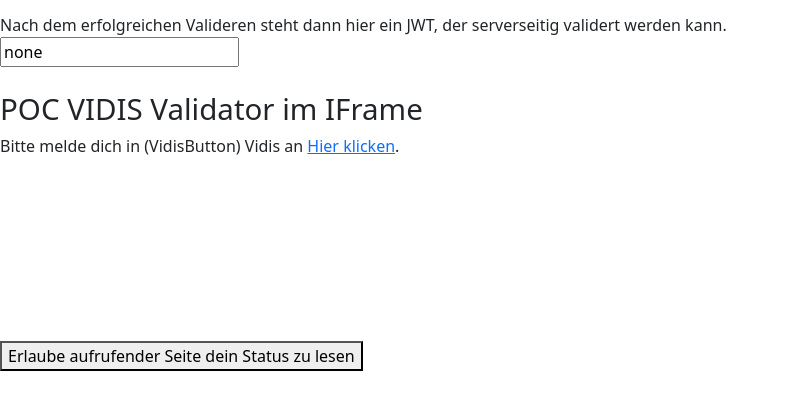
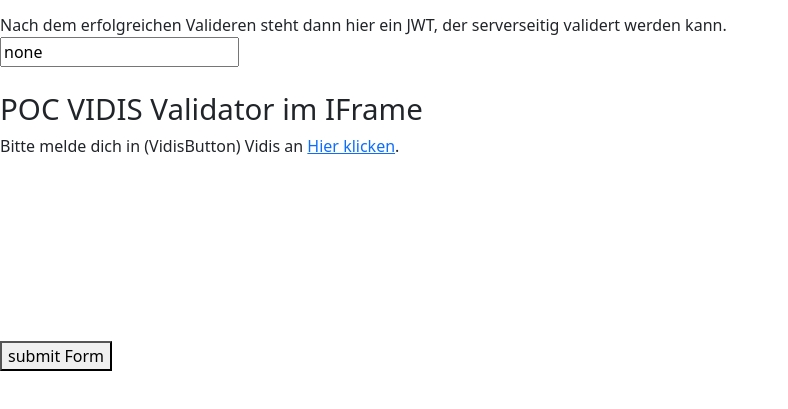
Before and after one commit to janrenz/validator-poc, a plain HTML site: page index.html in a window 1280 px wide. Shown: the part 83-492 px from the top of the page, without its empty margins (0-788 px from the left). Drawn offline with nearby package versions, Linux system fonts and the light colour scheme.

Commit message:
Update index.html

```diff
--- a/index.html
+++ b/index.html
@@ -37,7 +37,7 @@
         Nach dem erfolgreichen Valideren steht dann hier ein JWT, der serverseitig validert werden kann. <br />
         <input type="text" id="inputtext" value="none"></input><br /><br />
         <iframe src="validator.html" width="500" height="250"></iframe><br />
-        <button type="submit">Erlaube aufrufender Seite dein Status zu lesen</button>
+        <button type="submit">submit Form</button>
     </form>
 
     <script src="https://cdn.jsdelivr.net/npm/bootstrap@5.3.3/dist/js/bootstrap.bundle.min.js" integrity="sha384-YvpcrYf0tY3lHB60NNkmXc5s9fDVZLESaAA55NDzOxhy9GkcIdslK1eN7N6jIeHz" crossorigin="anonymous"></script>
```
